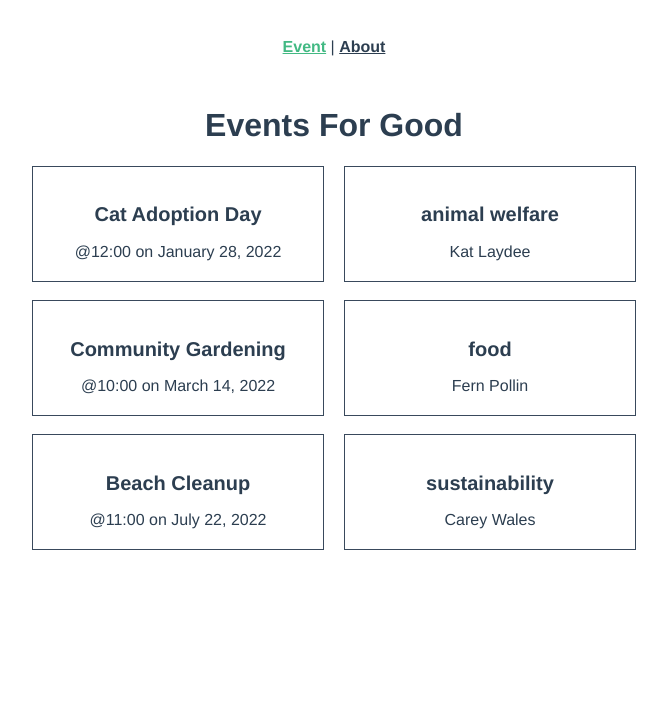
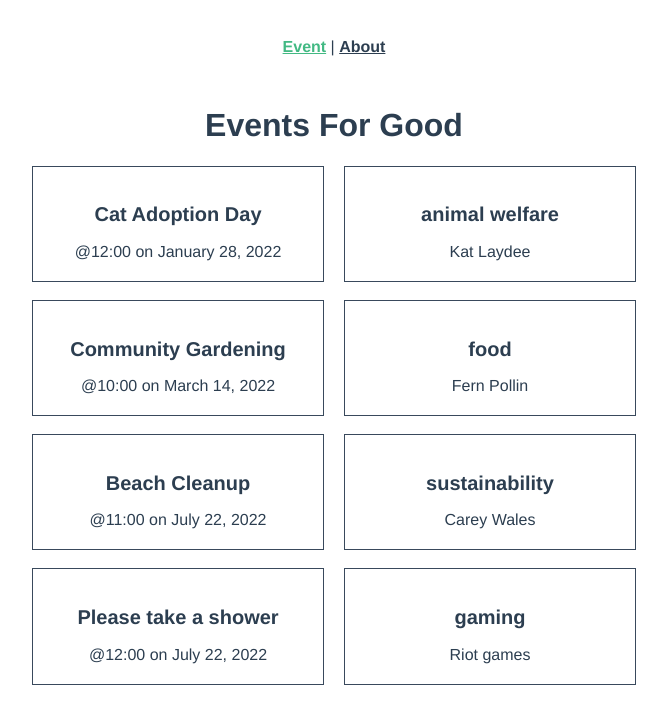
Before and after one commit to Pattaradanai888/se331-lab02, a Vue app: page / in a window 1280 px wide. Shown: the top 724 px of the page, without its empty margins (306-973 px from the left). Built offline with nearby package versions, Linux system fonts and the light colour scheme.

Commit message:
update event in EventListView.vue

```diff
--- a/src/views/EventListView.vue
+++ b/src/views/EventListView.vue
@@ -36,6 +36,17 @@ const events = ref<Event[]>([
     time: '11:00',
     petsAllowed: false,
     organizer: 'Carey Wales'
+  },
+  {
+    id: 1234567,
+    category: 'gaming',
+    title: 'Please take a shower',
+    description: 'The reduce residual smell in air',
+    location: 'Bathroom',
+    date: 'July 22, 2022',
+    time: '12:00',
+    petsAllowed: false,
+    organizer: 'Riot games'
   }
 ])
 </script>
```
